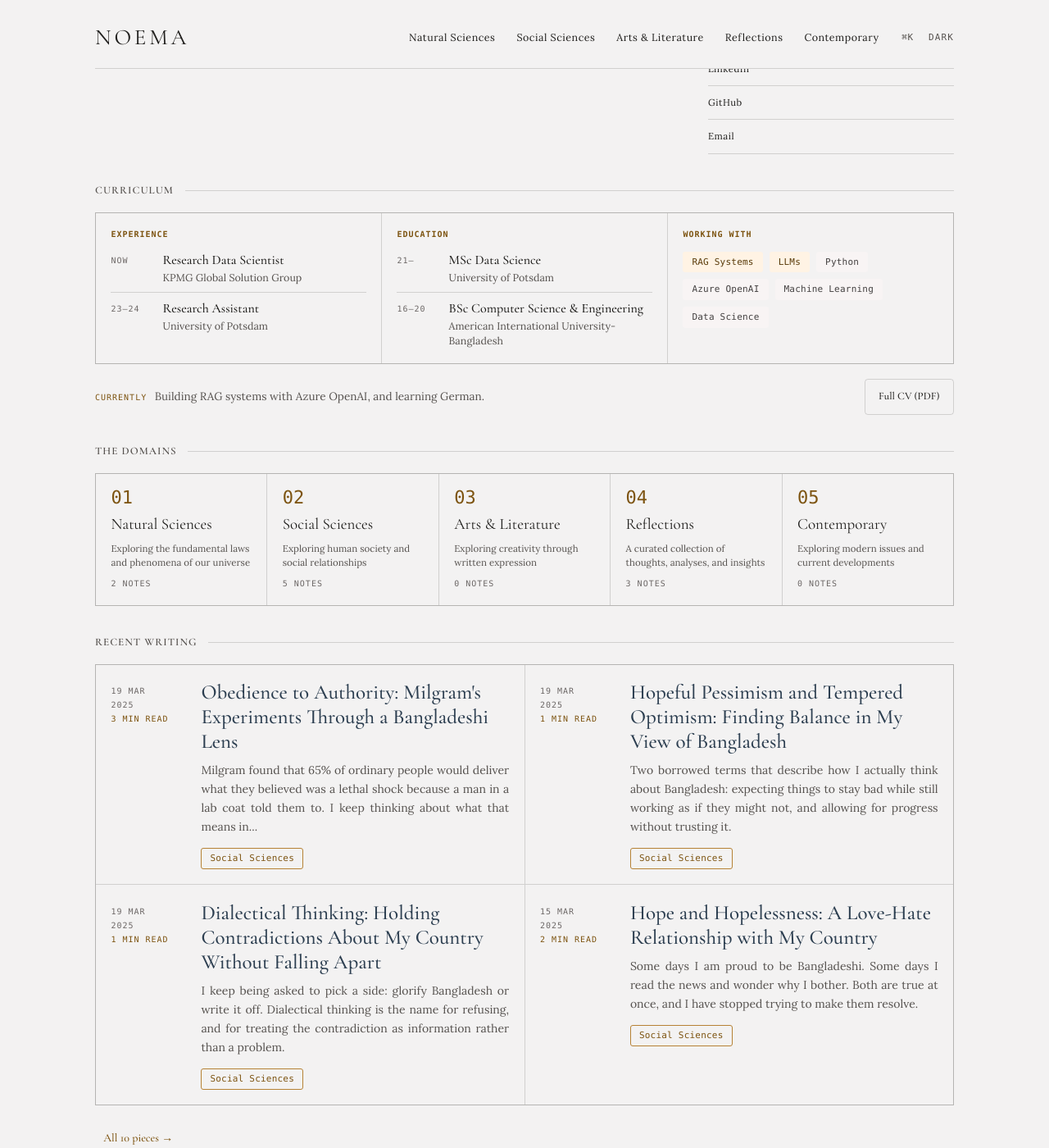
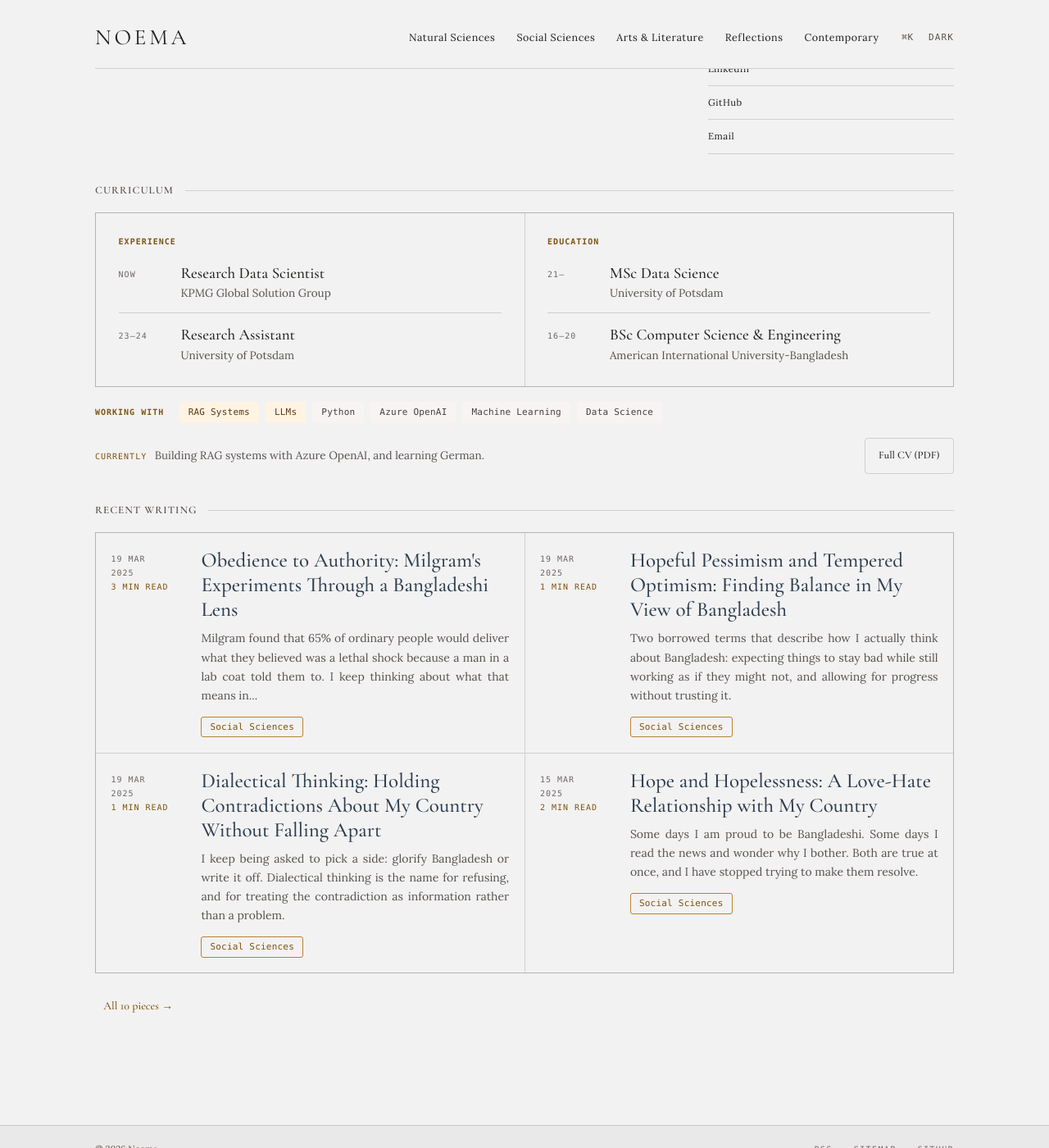
Before and after one commit to hhshanto/hhshanto.github.io, a Jekyll site: the page built from index.html, in a window 1280 px wide and 1400 px high, scrolled down 492 px. Shown: the whole window at 82% size. Built offline with Jekyll 4.4.1, drawn with Linux system fonts in a browser that asks for light colours.

Commit message:
Drop the domain grid from home; give the CV lists half the page each
The five tiles restated the masthead, which carries all five domains on every
page, one screen below it. domain-tile.html and _domain-tile.scss are deleted
rather than left as dead files; _data/domains.yml still drives the masthead and
Phase 5.

With that band gone, the technical chips move out of the curriculum grid to a
row below it, so experience and education get half the width instead of a
third. That is what lets the roles be set at 19px with the institution at
13.5px under them, rather than 16/12.5 crammed into a 200px cell.

Also tried and reverted: stretching the hero's text column so the buttons land
level with the last social link. It closes the gap under the introduction by
opening a 330px one above the buttons. The comment in _home.scss records it so
the next session does not try it again.

65/65 checks pass.

Co-Authored-By: Claude Opus 5 (1M context) <noreply@anthropic.com>

```diff
--- a/_includes/cv-band.html
+++ b/_includes/cv-band.html
@@ -1,10 +1,14 @@
 {%- comment -%}
 The curriculum band, directly under the hero.
 
-Three cells in a hairline grid — experience, education, what the work is made
-of — then a foot row with the "currently" note and the full PDF. Experience and
-education are separate lists rather than one merged timeline: blended, a degree
+Two cells in a hairline grid — experience and education, half the page each —
+then the technical chips and a foot row with the "currently" note and the full
+PDF. They are separate lists rather than one merged timeline: blended, a degree
 and a job read as the same kind of row and neither stands out.
+
+"Working with" started as a third cell in the grid. Moving it below gives the
+two lists half the width instead of a third, which is what lets the roles be
+set at 19px rather than 16px.
 
 All of it comes from _data/profile.yml.
 {%- endcomment -%}
@@ -45,8 +49,10 @@ All of it comes from _data/profile.yml.
             </dl>
         </div>
 
-        <div class="cv-cell">
-            <h3 class="cv-cell-head t-meta-sm">Working with</h3>
+    </div>
+
+    <div class="cv-tools">
+        <h3 class="cv-tools-head t-meta-sm">Working with</h3>
         <div class="cv-chips">
             {%- for chip in me.focus_accent %}
             <span class="n-tag n-tag-accent">{{ chip }}</span>
@@ -54,7 +60,6 @@ All of it comes from _data/profile.yml.
             {%- for chip in me.focus %}
             <span class="n-tag n-tag-neutral">{{ chip }}</span>
             {%- endfor %}
-            </div>
         </div>
     </div>
 
--- a/_includes/domain-tile.html
+++ /dev/null
@@ -1,20 +0,0 @@
-{%- comment -%}
-One tile in the five-across domain grid.
-
-    {% include domain-tile.html domain=d index=forloop.index %}
-
-The count is read from the collection, never written down — a domain that
-gains a post updates itself. `index` is the tile's 01–05 numeral.
-{%- endcomment -%}
-
-{%- assign domain = include.domain -%}
-{%- assign count = site[domain.collection] | size -%}
-
-<a class="domain-tile pcard" href="{{ domain.url | relative_url }}">
-    <span class="domain-tile-num tnum">{{ include.index | prepend: '0' | slice: -2, 2 }}</span>
-    <h3 class="domain-tile-title t-title ttl">{{ domain.title }}</h3>
-    <p class="domain-tile-desc">{{ domain.description }}</p>
-    <span class="domain-tile-count t-meta-sm">
-        {{ count }} {% if count == 1 %}note{% else %}notes{% endif %}
-    </span>
-</a>
--- a/_layouts/home.html
+++ b/_layouts/home.html
@@ -4,13 +4,15 @@ layout: default
 {%- comment -%}
 Screen 1a — the masthead home.
 
-Four bands: hero, curriculum, the five domains, recent writing — then the
-footer from the default layout.
+Three bands: hero, curriculum, recent writing — then the footer from the
+default layout.
 
-The curriculum sits second, directly under the hero, rather than in a column at
-the foot of the page. That was a deliberate change after the first build: in a
-1fr column at the bottom it was the last thing anyone reached and half of each
-entry was a wrapped degree title.
+Two departures from 1a, both deliberate and both requested after seeing it
+built. The curriculum sits second, directly under the hero, rather than in a
+column at the foot: down there it was the last thing anyone reached and every
+entry wrapped. And the five-domain tile grid is gone — the masthead already
+carries all five on every page, so the tiles restated the navigation a screen
+below it.
 
 This layout owns the page-level grid and nothing else; every band is an include
 and every style lives in its own partial.
@@ -25,24 +27,6 @@ across two files.
     {% include home-hero.html %}
 
     {% include cv-band.html %}
-
-    <section class="home-domains">
-        <h2 class="t-label rule-head">The Domains</h2>
-        <div class="hgrid hgrid-domains">
-            {%- for domain in site.data.domains %}
-            {% include domain-tile.html domain=domain index=forloop.index %}
-            {%- endfor %}
-
-            {%- comment -%}
-            Five domains do not divide into three columns, and the hairline
-            grid shows its divider colour wherever a tile is missing. Both
-            column counts the grid can take need their own fillers.
-            {%- endcomment -%}
-            {%- assign domain_count = site.data.domains | size -%}
-            {% include hgrid-fill.html count=domain_count cols=3 %}
-            {% include hgrid-fill.html count=domain_count cols=5 %}
-        </div>
-    </section>
 
     <section class="home-latest">
         <h2 class="t-label rule-head">Recent Writing</h2>
--- a/_sass/_cv-band.scss
+++ b/_sass/_cv-band.scss
@@ -9,22 +9,26 @@
   color: var(--color-text-muted);
 }
 
-// Three cells, but only from $bp-md. At $bp-sm three columns leave about 200px
-// each, and "BSc Computer Science & Engineering" wraps to four lines in that.
+// Two cells, half the page each. It was three, with the chips beside them, and
+// three columns left every role wrapping in about 200px.
 .cv-grid {
   --cols: 1;
 
-  @media (min-width: $bp-md) {
-    --cols: 3;
+  @media (min-width: $bp-sm) {
+    --cols: 2;
   }
 }
 
 .cv-cell {
   padding: var(--space-4);
+
+  @media (min-width: $bp-md) {
+    padding: var(--space-6);
+  }
 }
 
 .cv-cell-head {
-  margin: 0 0 var(--space-3);
+  margin: 0 0 var(--space-4);
   color: var(--color-accent-ink);
 }
 
@@ -34,11 +38,10 @@
 
 .cv-entry {
   display: grid;
-  // The period is mono and fixed-width; 54px holds "16–20" without wrapping and
-  // leaves the rest of a narrow cell to the role.
-  grid-template-columns: 54px minmax(0, 1fr);
-  gap: var(--space-2);
-  padding: var(--space-2) 0;
+  // The period is mono and fixed-width; 62px holds "16–20" without wrapping.
+  grid-template-columns: 62px minmax(0, 1fr);
+  gap: var(--space-3);
+  padding: var(--space-3) 0;
 
   + .cv-entry {
     border-top: 1px solid var(--color-divider);
@@ -50,7 +53,7 @@
 
 .cv-period {
   // Sits on the first line of the role beside it rather than above it.
-  padding-top: 3px;
+  padding-top: 6px;
 }
 
 .cv-detail {
@@ -61,17 +64,37 @@
   display: block;
   font-family: var(--font-heading);
   font-weight: 500;
-  font-size: 16px;
+  font-size: 19px;
   line-height: 1.25;
 }
 
 .cv-place {
   display: block;
-  margin-top: 2px;
+  margin-top: 3px;
   font-family: var(--font-body);
-  font-size: 12.5px;
-  line-height: 1.45;
+  font-size: 13.5px;
+  line-height: 1.5;
   color: var(--color-text-muted);
+}
+
+// ── Working with ───────────────────────────────────────────────────────────
+.cv-tools {
+  display: flex;
+  flex-direction: column;
+  gap: var(--space-2);
+  margin-top: var(--space-4);
+
+  @media (min-width: $bp-sm) {
+    flex-direction: row;
+    align-items: baseline;
+    gap: var(--space-4);
+  }
+}
+
+.cv-tools-head {
+  flex: none;
+  margin: 0;
+  color: var(--color-accent-ink);
 }
 
 .cv-chips {
--- a/_sass/_domain-tile.scss
+++ /dev/null
@@ -1,54 +0,0 @@
-// One domain in the home page's five-across grid.
-//
-// The tile is the whole link. A card with a link inside it gives a keyboard
-// reader a tiny target in a large box and a mouse reader a dead zone around
-// it; making the <a> the tile removes both.
-
-.domain-tile {
-  display: flex;
-  flex-direction: column;
-  gap: var(--space-2);
-  padding: var(--space-4);
-  color: inherit;
-  text-decoration: none;
-
-  // The tile is a cell in a .hgrid, so its edge is the container showing
-  // through a 1px gap and there is no border of its own for .pcard to tint.
-  // The lift and the shadow still read; the border-color transition is inert.
-  &:hover .domain-tile-title {
-    text-decoration: underline;
-    text-decoration-color: var(--color-accent);
-    text-decoration-thickness: 1px;
-    text-underline-offset: 3px;
-  }
-}
-
-.domain-tile-num {
-  font-family: var(--font-mono);
-  font-weight: 300;
-  font-size: 22px;
-  line-height: 1;
-  // The spec says --color-accent. At 22px weight 300 that measures 3.02:1 on
-  // the light ground, and WCAG only relaxes to 3:1 at 24px — so it is a hair
-  // under the line for text this size. --color-accent-ink is the ramp step that
-  // stays readable on whichever ground is current, and it is already the rule
-  // for accent text elsewhere.
-  color: var(--color-accent-ink);
-}
-
-.domain-tile-title {
-  font-size: 19px;
-}
-
-.domain-tile-desc {
-  flex: 1;
-  margin: 0;
-  font-family: var(--font-body);
-  font-size: 11.5px;
-  line-height: 1.55;
-  color: var(--color-text-muted);
-}
-
-.domain-tile-count {
-  text-transform: uppercase;
-}
--- a/_sass/_home.scss
+++ b/_sass/_home.scss
@@ -35,6 +35,12 @@
   @media (min-width: $bp-md) {
     grid-template-columns: minmax(0, 1fr) 300px;
     gap: 56px;
+    // `start`, and it was worth trying the alternative to be sure. The portrait
+    // and its links run past the end of the introduction, so stretching the
+    // text column and pushing the buttons to its foot makes them line up with
+    // the last social link — and opens a 330px hole between the introduction
+    // and the buttons instead. Whitespace under a block of text reads as air;
+    // whitespace inside one reads as a mistake.
     align-items: start;
   }
 }
@@ -65,6 +71,7 @@
 .home-hero-actions {
   display: flex;
   flex-wrap: wrap;
+  align-items: center;
   gap: var(--space-3);
   margin-top: var(--space-6);
 }
@@ -108,8 +115,6 @@
   letter-spacing: 0.04em;
 }
 
-// ── Domains ────────────────────────────────────────────────────────────────
-.home-domains .rule-head,
 .home-latest .rule-head {
   margin-bottom: var(--space-4);
   color: var(--color-text-muted);
--- a/assets/css/style.scss
+++ b/assets/css/style.scss
@@ -18,7 +18,6 @@
 @import "footer";
 @import "home";
 @import "cv-band";
-@import "domain-tile";
 @import "post-brief";
 @import "article";
 @import "post-rail";
```
Also changed, not shown: design/IMPLEMENTATION.md (+7 -0 lines), .tools/check-chrome.mjs, .tools/contrast.mjs. Lines whose indentation alone changed are shown as unchanged.
